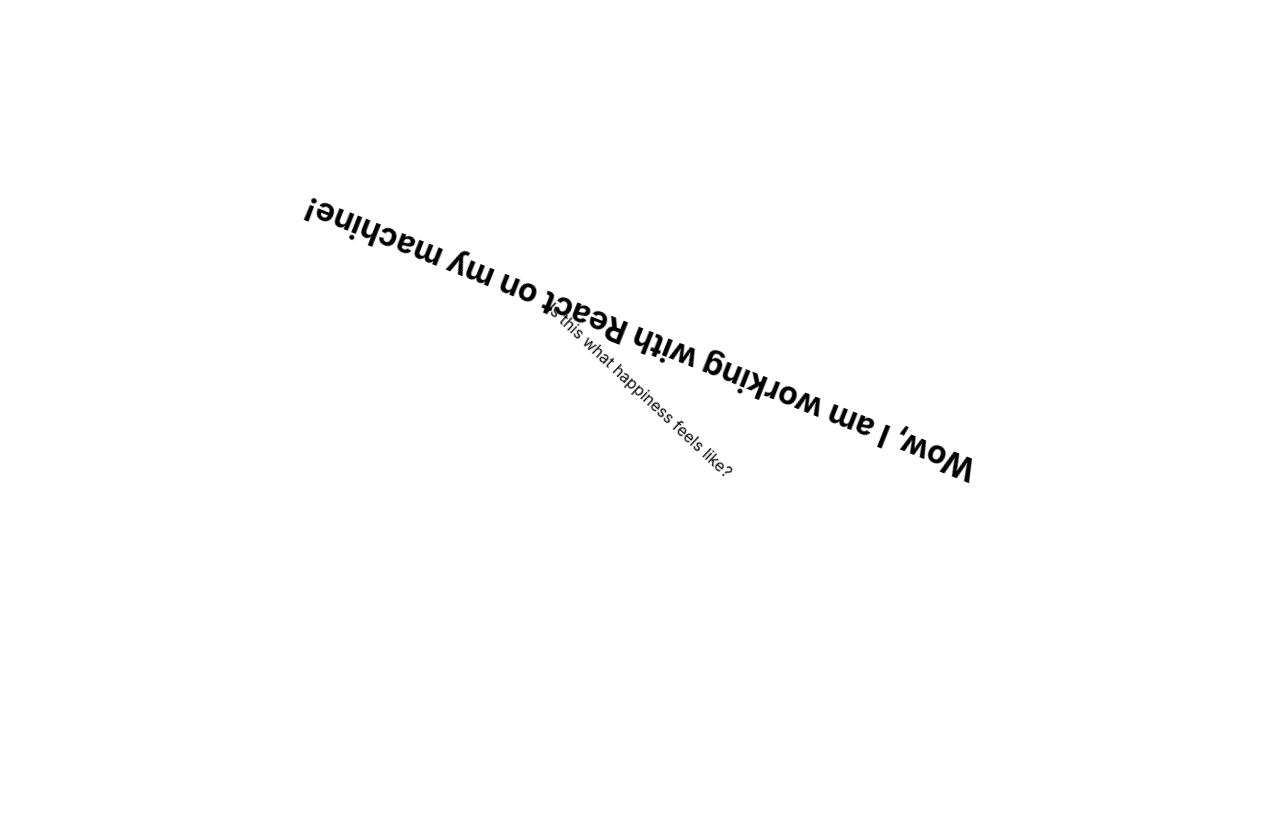
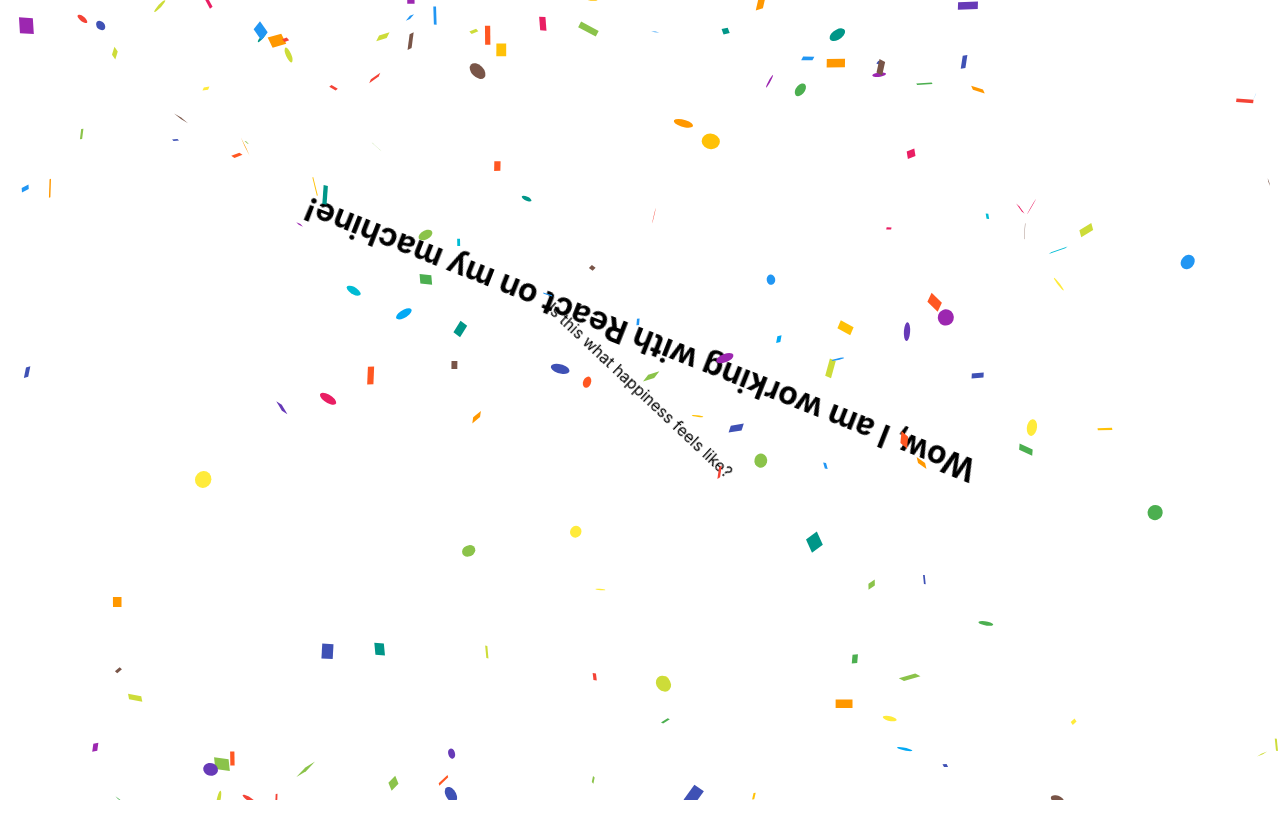
Before and after one commit to Mr-Luka/new-project, a React (Create React App) app: page / in a window 1280 px wide. Built offline with nearby package versions, Linux system fonts and the light colour scheme.

Commit message:
installed confetti with npm install confetti, and added it into the app

```diff
--- a/package.json
+++ b/package.json
@@ -7,6 +7,7 @@
     "@testing-library/react": "^13.4.0",
     "@testing-library/user-event": "^13.5.0",
     "react": "^18.3.1",
+    "react-confetti": "^6.1.0",
     "react-dom": "^18.3.1",
     "react-scripts": "5.0.1",
     "web-vitals": "^2.1.4"
--- a/src/App.js
+++ b/src/App.js
@@ -1,8 +1,10 @@
 import './App.css';
+import Confetti from "react-confetti";
 
 function App() {
   return (
     <div className="App">
+      <Confetti />
       <h1>Wow, I am working with React on my machine!</h1>
       <p>Is this what happiness feels like?</p>
     </div>
```
Also changed, not shown: 1 other file (tests, documents, lock files or other folders).
